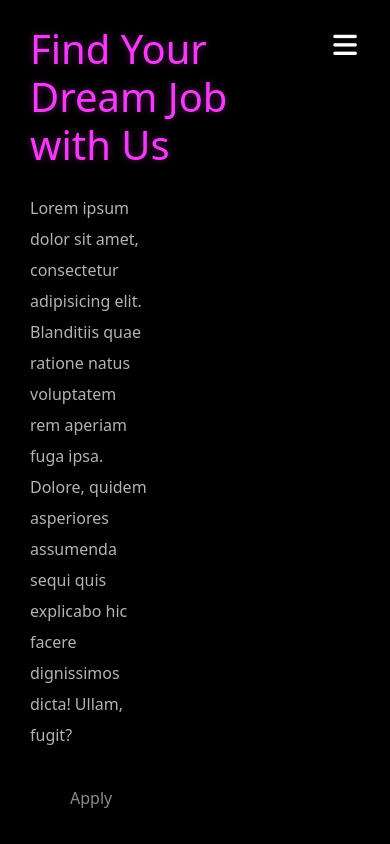
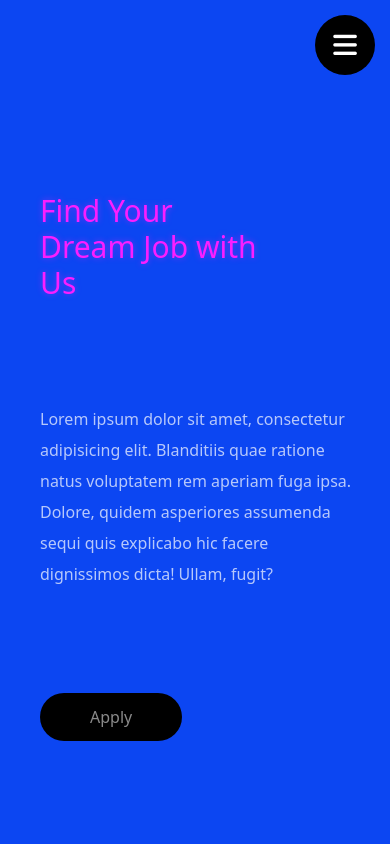
Before and after one commit to Homvi/atomBootstrap, a plain HTML site: page index.html in a window 390 px wide. Drawn offline with nearby package versions, Linux system fonts and the light colour scheme.

Commit message:
iphone se and desktop works

```diff
--- a/style.css
+++ b/style.css
@@ -8,11 +8,10 @@ body {
   grid-template-columns: repeat(1fr, 3);
   grid-template-rows: repeat(1fr, 4);
   grid-template-areas:
-    ". . nav"
-    "head . ."
-    "paragraph . ."
-    "button . .";
-  user-select: none;
+    "nav"
+    "head"
+    "paragraph"
+    "button";
 }
 nav {
   grid-area: nav;
@@ -69,22 +68,25 @@ p {
   width: 30%;
   line-height: 31px;
 }
-/* //mobile */
+/* //mobile ----------------------------------------------------------------------------------------*/
 @media only screen and (max-width: 600px) {
   body {
     height: 100vh;
-    background-color: black;
+    width: 100vw;
+    background-color: #0c46f2;
     display: grid;
-    grid-template-columns: repeat(1fr, 1);
+    grid-template-columns: repeat(1fr, 3);
     grid-template-rows: repeat(1fr, 4);
     grid-template-areas:
       "nav"
       "head"
       "paragraph"
       "button";
+    user-select: none;
   }
   nav {
     grid-area: nav;
+    height: 90px;
     display: flex;
     justify-content: flex-end;
   }
@@ -108,24 +110,40 @@ p {
     align-items: center;
     color: white;
     margin: 15px;
+    position: absolute;
+    cursor: pointer;
   }
   h1 {
-    margin: 0px 30px;
-    font-size: 40px;
-    width: 70%;
-    color: #ef3df2;
+    margin: 0px 40px;
+    padding-top: 0px;
+    margin-top: 0;
+    font-size: 30px;
+    width: 80%;
+    color: #fb1eff;
+    width: 60%;
+    text-shadow: 0px 0px 6px #fb1eff6e;
   }
   .custom-button {
     background-color: black;
     color: rgba(255, 255, 255, 0.541);
     width: fit-content;
-    padding: 10px 40px;
-    border-radius: 20px;
-    margin-left: 30px;
+    padding: 12px 50px;
+    border-radius: 30px;
+    margin-left: 40px;
+    cursor: pointer;
   }
   p {
-    margin: 0px 30px;
+    margin: 0px 40px;
     opacity: 0.7;
     color: white;
+    width: 80%;
+    line-height: 31px;
   }
 }
+
+/* grid-template-areas:
+      "nav"
+      "head"
+      "paragraph"
+      "button";
+  } */
```
